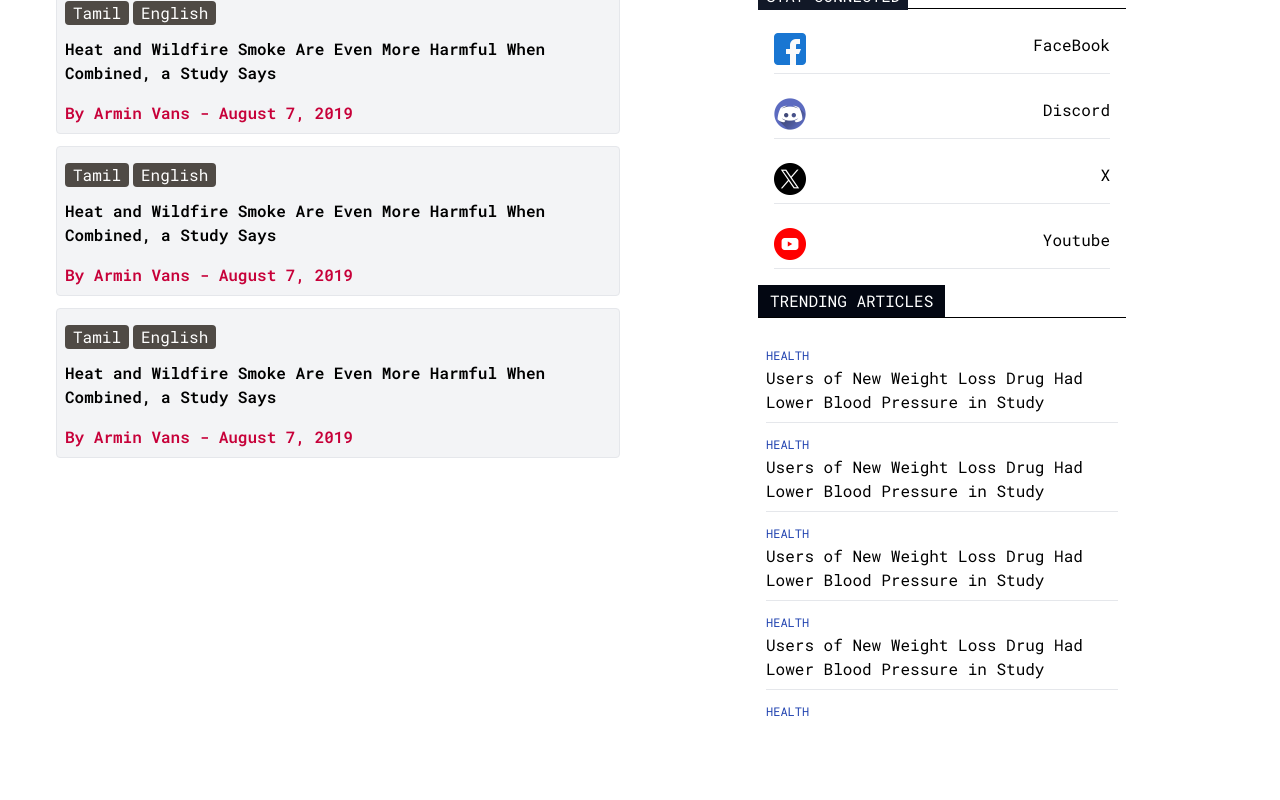
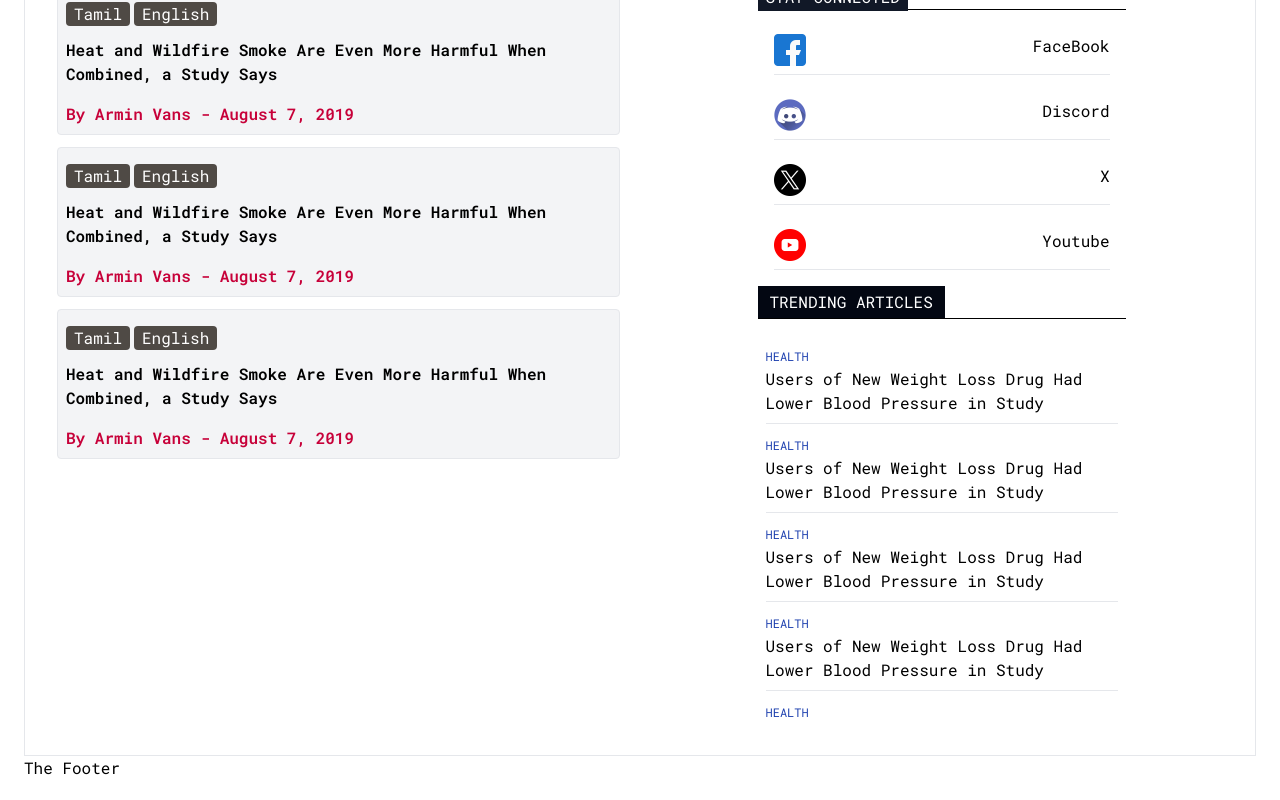
Before and after one commit to MrGrootx/api-blog-website, a React (Vite) app: page / in a window 1280 px wide. Shown: the part 1040-1840 px from the top of the page. Before the commit the page ends 1766 px from the top, so only its background shows below. Built offline with nearby package versions, Linux system fonts and the light colour scheme.

Commit message:
fixed: bugs

```diff
--- a/src/Components/Footer.jsx
+++ b/src/Components/Footer.jsx
@@ -1,7 +1,7 @@
 
 const Footer = () => {
   return (
-    <div>Footer</div>
+    <div>The Footer</div>
   )
 }
 
--- a/src/Layouts/BlogSection.jsx
+++ b/src/Layouts/BlogSection.jsx
@@ -1,11 +1,12 @@
 import { Link } from "react-router-dom";
 import Social_media from "./Social_media";
 import TrendingArticles from "./TrendingArticles";
+import Footer from "../Components/Footer";
 
 const BlogSection = () => {
   return (
     <>
-      <section className=" container mx-auto md:p-5 md:px-6 px-2 mt-6">
+      <section className=" container mx-auto md:p-5 md:px-6 px-2 mt-6 border">
         <div className="border-b-2 border-black">
           <Link className="text-xl font-bold text-white bg-gray-950 inline-block px-3 py-1">
             LATEST ARTICLES
@@ -95,7 +96,7 @@ const BlogSection = () => {
             </div>
           </section>
           <section className="hidden md:block">
-            <div className=" max-h-96  max-w-96 mx-auto p-2">
+            <div className="max-w-96 mx-auto p-2">
               <div className=" border-b border-black">
                 <span className="bg-gray-900 text-white px-2 py-1">
                   STAY CONNECTED
@@ -104,9 +105,11 @@ const BlogSection = () => {
               <Social_media />
               <TrendingArticles />
             </div>
+
           </section>
         </div>
       </section>
+      <Footer/>
     </>
   );
 };
--- a/src/Layouts/TrendingArticles.jsx
+++ b/src/Layouts/TrendingArticles.jsx
@@ -10,7 +10,7 @@ const TrendingArticles = () => {
           </Link>
         </div>
 
-        <div className="p-2 h-[400px] overflow-auto mt-2">
+        <div className="p-2 h-[400px] overflow-auto mt-2 ">
           <div className=" border-b py-2">
             <span className="text-blue-800 text-xs">HEALTH</span>
             <p>
```
